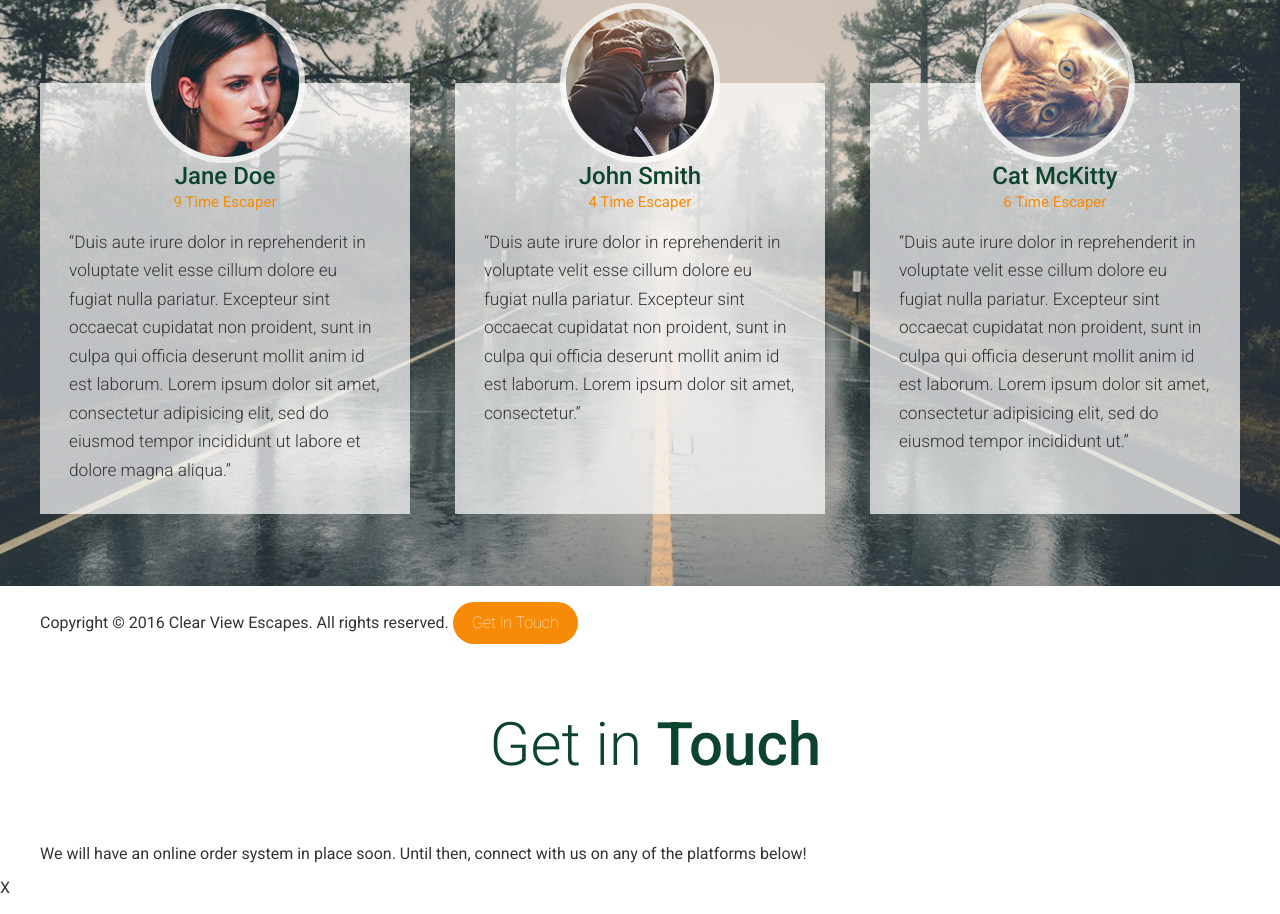
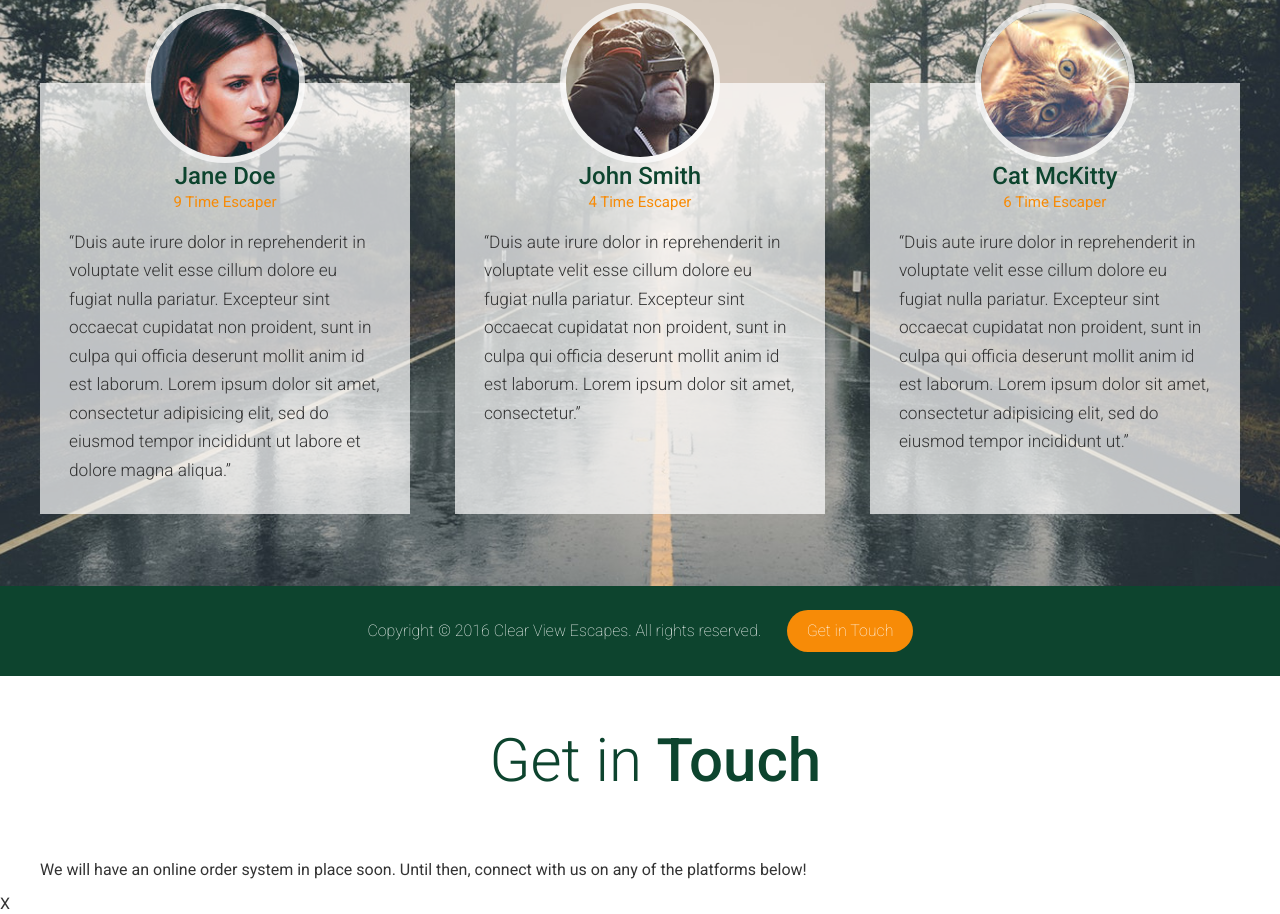
Before and after one commit to madhesca/My-First-Project, a website: page app/index.html in a window 1280 px wide. Shown: the part 3639-4553 px from the top of the page. Drawn offline with Linux system fonts and the light colour scheme.

Commit message:
Completed the Footer Section

```diff
--- /dev/null
+++ b/app/assets/styles/modules/_site-footer.css
@@ -0,0 +1,19 @@
+.site-footer {
+	background-color: $mainBlue;
+	color: #FFF;
+	padding: .5rem 0;
+	text-align: center;
+
+	&__text {
+		display: block;
+		margin-bottom: 1rem;
+		font-weight: 200;
+
+	@mixin atMedium {
+		display: inline;
+		margin-bottom: 0;
+		margin-right: 1.4rem;
+	}
+
+	}
+}
--- a/app/assets/styles/styles.css
+++ b/app/assets/styles/styles.css
@@ -12,3 +12,4 @@
 @import 'modules/_section-title';
 @import 'modules/_feature-item';
 @import 'modules/_testimonial';
+@import 'modules/_site-footer';
--- a/app/temp/styles/styles.css
+++ b/app/temp/styles/styles.css
@@ -1091,3 +1091,27 @@ a {
 		margin: .25rem 0 1rem 0;
 
 	}
+
+.site-footer {
+	background-color: #0d442e;
+	color: #FFF;
+	padding: .5rem 0;
+	text-align: center;
+}
+
+.site-footer__text {
+		display: block;
+		margin-bottom: 1rem;
+		font-weight: 200;
+
+	}
+
+@media (min-width: 800px){
+
+.site-footer__text {
+		display: inline;
+		margin-bottom: 0;
+		margin-right: 1.4rem
+
+	}
+	}
```
